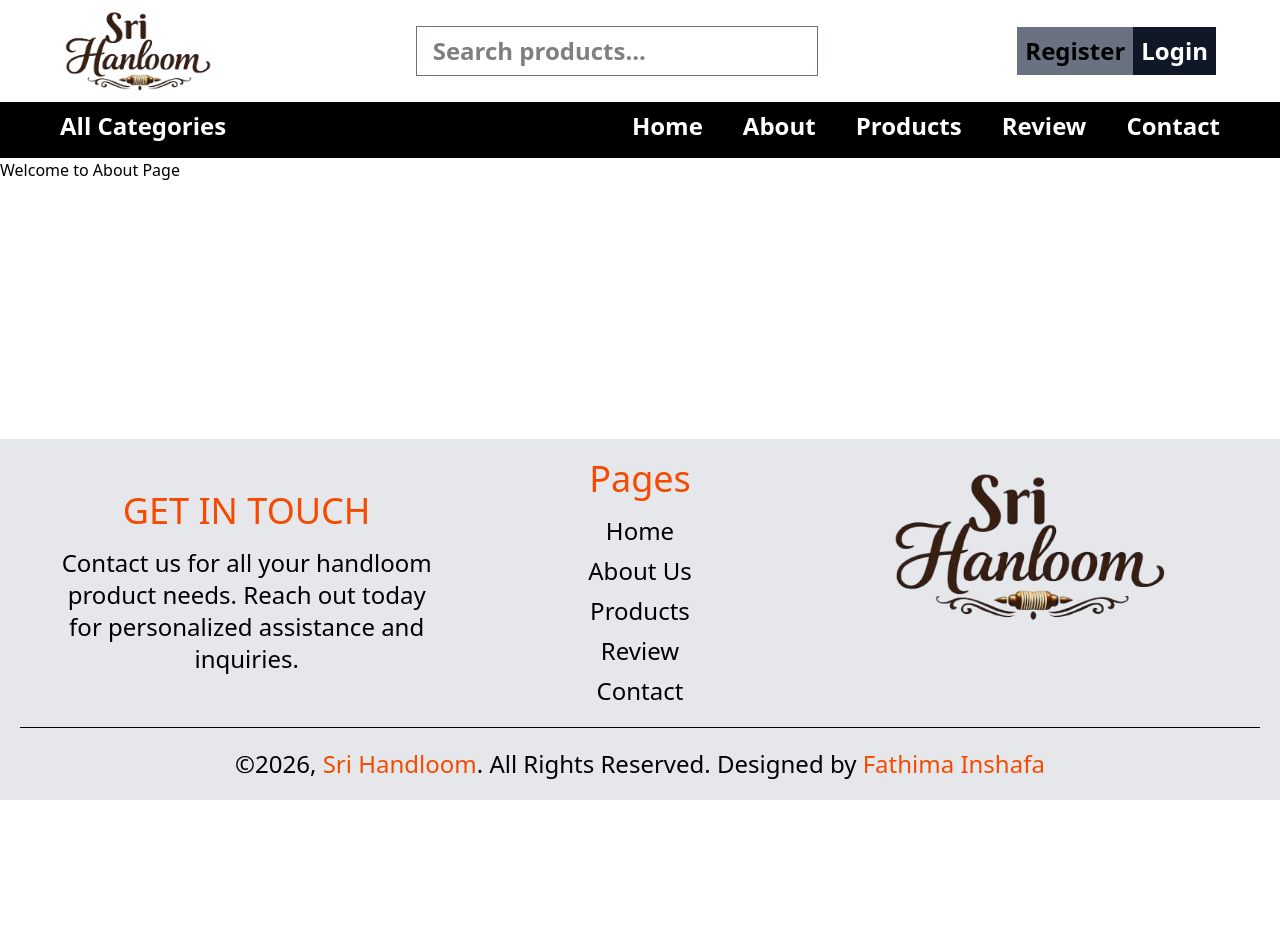
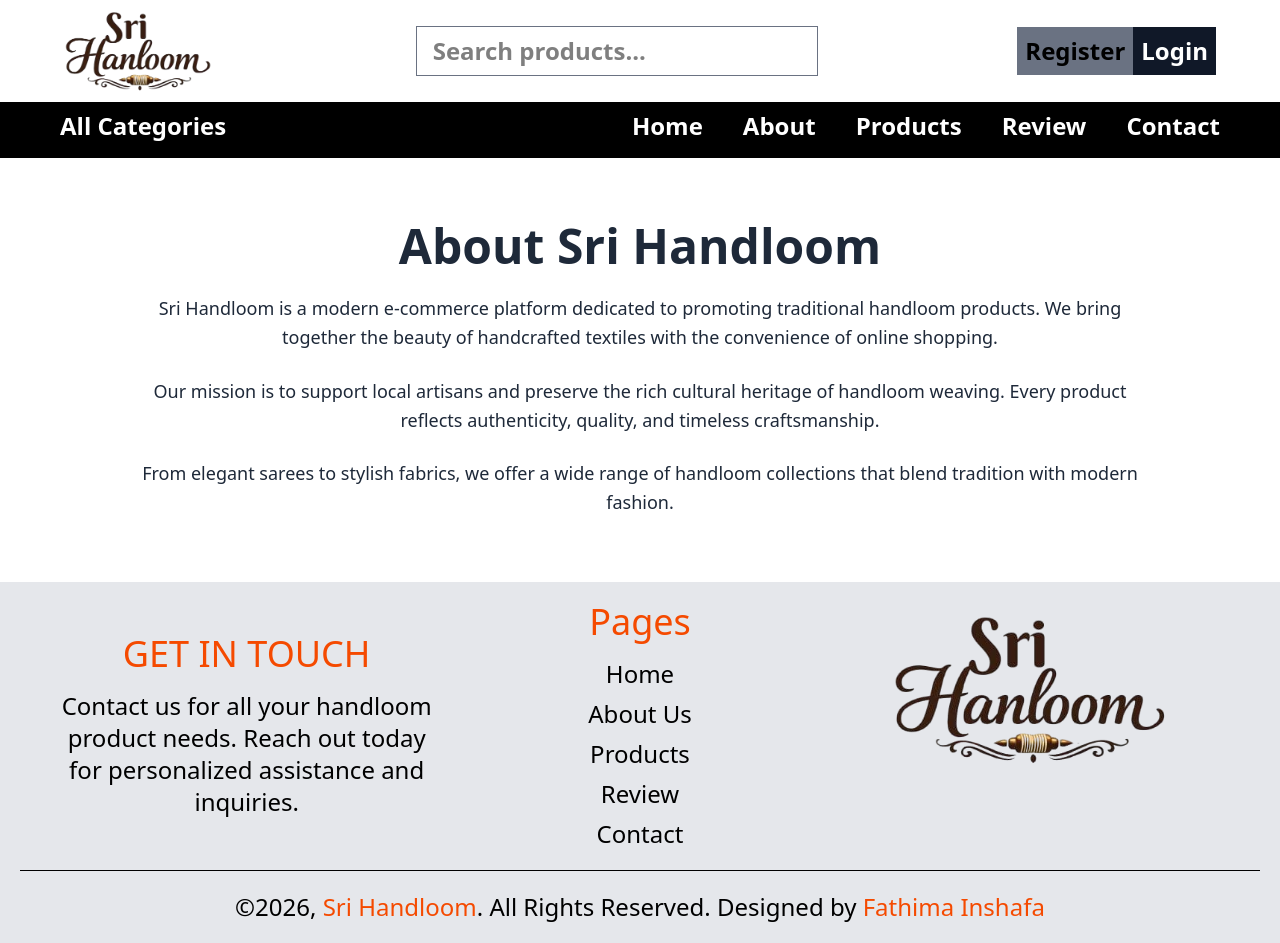
Before and after one commit to developerinshafa/Sri-handloom, a Next.js app: page /about in a window 1280 px wide. Before the commit the page ends 800 px from the top, so only its background shows below. Built offline with nearby package versions, Linux system fonts and the light colour scheme.

Commit message:
added the anout section

```diff
--- a/src/app/about/page.jsx
+++ b/src/app/about/page.jsx
@@ -2,7 +2,32 @@ export default function About(){
     return(
         <>
         <div>
-            <h1>Welcome to About Page</h1>
+           <section className="px-6 py-16 bg-white text-gray-800">
+  <div className="max-w-5xl mx-auto text-center">
+
+    <h1 className="text-4xl md:text-5xl font-bold mb-6">
+      About Sri Handloom
+    </h1>
+
+    <p className="text-lg leading-relaxed mb-6">
+      Sri Handloom is a modern e-commerce platform dedicated to promoting
+      traditional handloom products. We bring together the beauty of handcrafted
+      textiles with the convenience of online shopping.
+    </p>
+
+    <p className="text-lg leading-relaxed mb-6">
+      Our mission is to support local artisans and preserve the rich cultural
+      heritage of handloom weaving. Every product reflects authenticity, quality,
+      and timeless craftsmanship.
+    </p>
+
+    <p className="text-lg leading-relaxed">
+      From elegant sarees to stylish fabrics, we offer a wide range of
+      handloom collections that blend tradition with modern fashion.
+    </p>
+
+  </div>
+</section>
         </div>
         </>
     )
```
